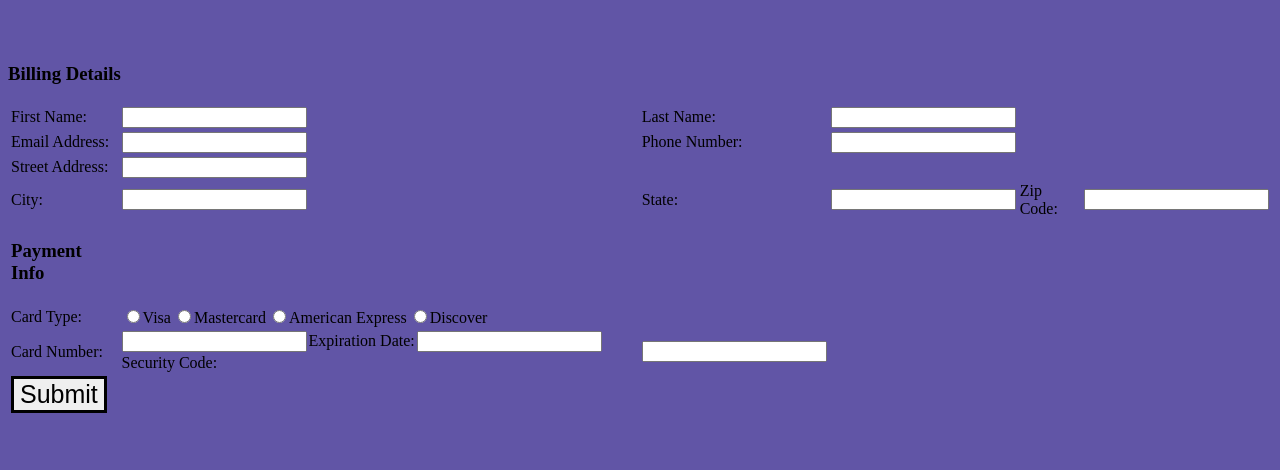
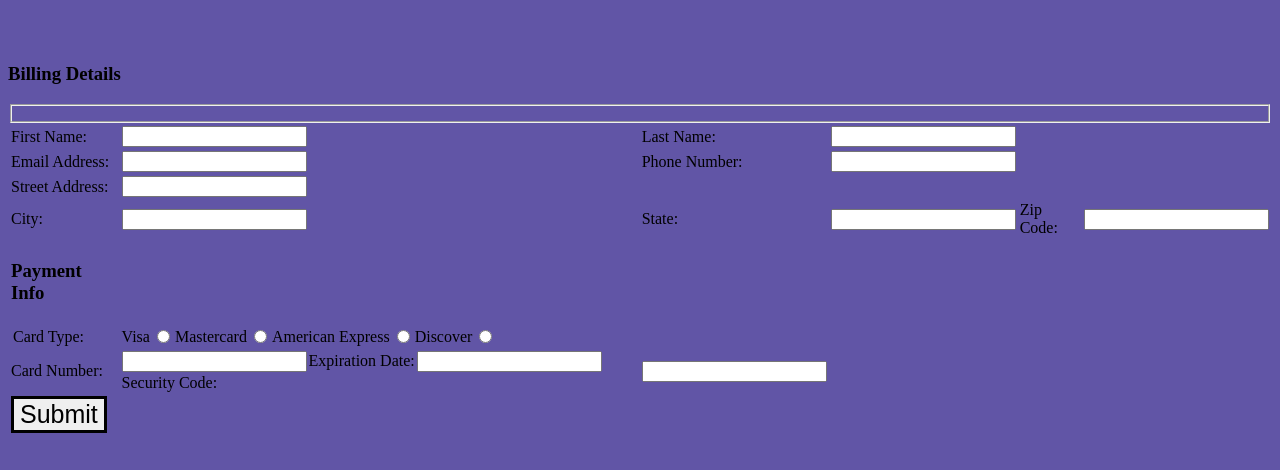
Before and after one commit to NiqueMA/Lab2, a plain HTML site: page checkout.html in a window 1280 px wide. Shown: the part 330-800 px from the top of the page. Drawn offline with Linux system fonts and the light colour scheme.

Commit message:
Update checkout.html

```diff
--- a/checkout.html
+++ b/checkout.html
@@ -48,18 +48,24 @@
                         <td><h3>Payment Info</h3></td>
                     </tr>
                         <tr>
-                            <td><label for="card">Card Type:</label></td>
-                            <td style="display: inline-block;"><input type="radio" name="card" id="visa">Visa</td>
-                            <td style="display: inline-block;"><input type="radio" name="card" id="master">Mastercard</td>
-                            <td style="display: inline-block;"><input type="radio" name="card" id="amex">American Express</td>
-                            <td style="display: inline-block;"><input type="radio" name="card" id="discover">Discover</td>
+                            <fieldset>
+                               <td> <legend>Card Type:</legend></td>
+                                <td class="inline"><label for="visa">Visa</label></td>
+                                <td class="inline"><input type="radio" id="visa"></td>
+                                <td class="inline"><label for="master">Mastercard</label></td>
+                                <td class="inline"><input type="radio" id="master"></td>
+                                <td class="inline"><label for="amex">American Express</label></td>
+                                <td class="inline"><input type="radio" id="amex"></td>
+                                <td class="inline"><label for="discov">Discover</label></td>
+                                <td class="inline"><input type="radio" id="discov"></td>
+                            </fieldset>
                         </tr>
                         <tr>
                             <td><label for="cnumber">Card Number:</label></td>
-                            <td style="display: inline-block;"><input type="text" id="cnumber"></td>
-                            <td style="display: inline-block;"><label for="exp">Expiration Date:</label></td>
-                            <td style="display: inline-block;"><input type="text" id="exp"></td>
-                            <td style="display: inline-block;"><label for="cvv">Security Code:</label></td>
+                            <td class="inline"><input type="text" id="cnumber"></td>
+                            <td class="inline"><label for="exp">Expiration Date:</label></td>
+                            <td class="inline"><input type="text" id="exp"></td>
+                            <td class="inline"><label for="cvv">Security Code:</label></td>
                             <td><input type="text" id="cvv"></td>
                         </tr>
 
```
